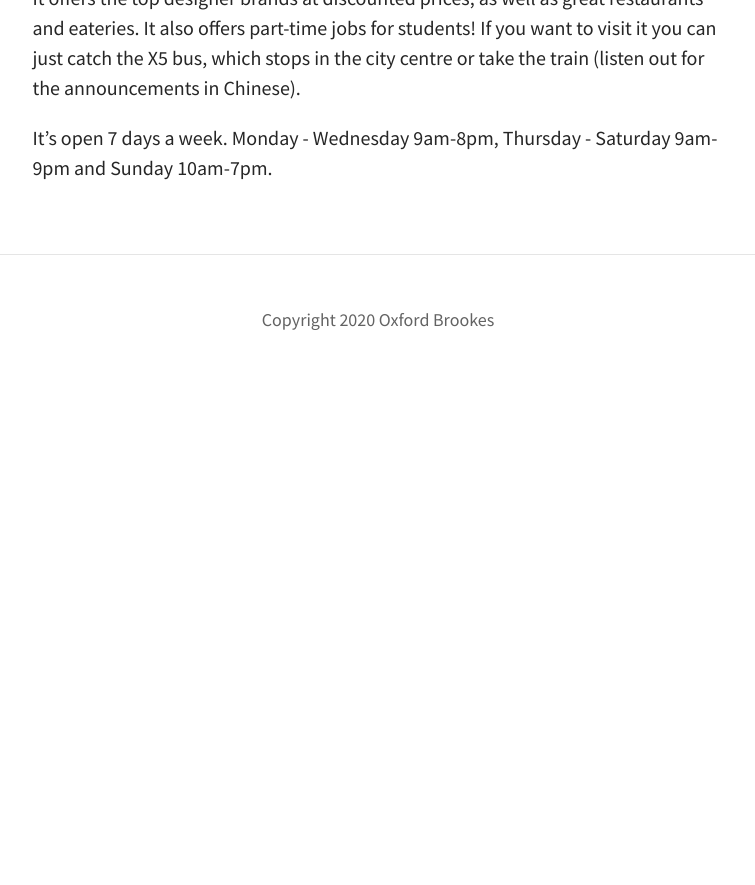
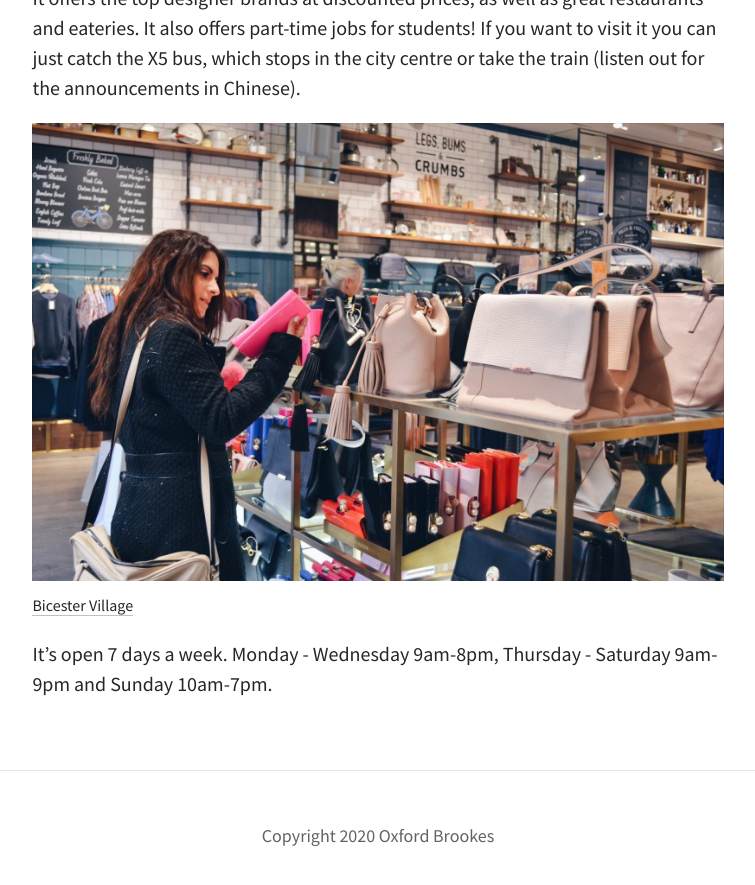
Before and after one commit to oxfordstudentguide/oxfordstudentguide.github.io, a Jekyll site: the page built from _chapters/chapter-1.md, in a window 1280 px wide and 900 px high, scrolled down 11856 px. Shown: the top 885 px of the window, without its empty margins (262-1017 px from the left). Built offline with Jekyll 4.4.1, drawn with Linux system fonts in a browser that asks for light colours; before the commit the page ends 12240 px from its top, so only the background shows below that.

Commit message:
Update Chapter “chapter-1”

```diff
--- a/_chapters/chapter-1.md
+++ b/_chapters/chapter-1.md
@@ -212,4 +212,6 @@ Milton Keynes is a big contrast to the other four must-visit places. It was foun
 
 **Bicester Village** is an outlet shopping centre located just 20 minutes from Oxford. It offers the top designer brands at discounted prices, as well as great restaurants and eateries. It also offers part-time jobs for students! If you want to visit it you can just catch the X5 bus, which stops in the city centre or take the train (listen out for the announcements in Chinese).
 
+![Bicester Village with someone looking at item in a shop](/uploads/img_7441-1600x1060.jpg "Bicester Village")
+
 It's open 7 days a week. Monday - Wednesday 9am-8pm, Thursday - Saturday 9am-9pm and Sunday 10am-7pm.
```
Also changed, not shown: uploads/img_7441-1600x1060.jpg (added).
